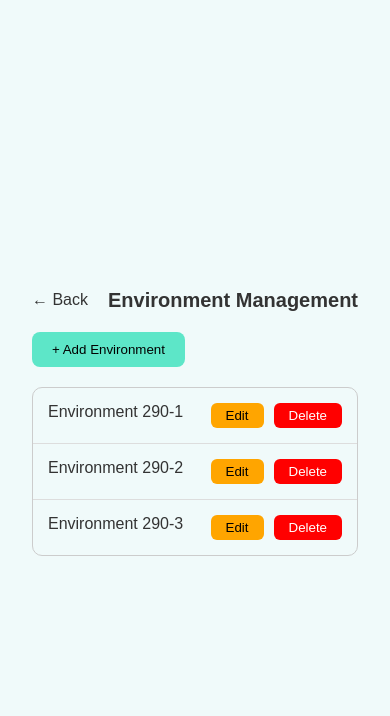
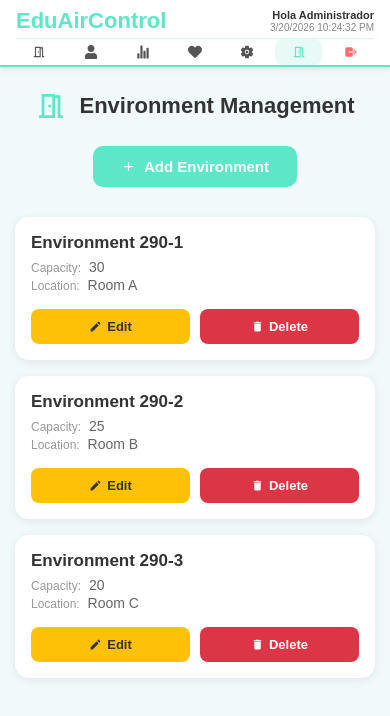
Before and after one commit to kensarusi/EduAirControl, a React (Vite) app in the folder Front-End/: page /management in a window 390 px wide. Shown: the top 716 px of the page. Built offline with nearby package versions, Linux system fonts and the light colour scheme.

Commit message:
CSS implementation in environment management

```diff
--- a/Front-End/src/screens/app/EnvironmentManagement.jsx
+++ b/Front-End/src/screens/app/EnvironmentManagement.jsx
@@ -1,88 +1,167 @@
 import { useState } from "react";
+import Navbar from "../../components/layout/Navbar";
+import { MdEdit, MdDelete, MdAdd, MdClose } from "react-icons/md";
+import { MdOutlineMeetingRoom } from "react-icons/md";
 import "../../styles/app/environment.css";
 
-export default function EnvironmentManagement() {
-  const [environments, setEnvironments] = useState([
-    { id: 1, name: "Environment 290-1" },
-    { id: 2, name: "Environment 290-2" },
-    { id: 3, name: "Environment 290-3" },
-  ]);
+const INITIAL_ENVIRONMENTS = [
+  { id: 1, name: "Environment 290-1", capacity: 30, location: "Room A" },
+  { id: 2, name: "Environment 290-2", capacity: 25, location: "Room B" },
+  { id: 3, name: "Environment 290-3", capacity: 20, location: "Room C" },
+];
 
-  const [showModal, setShowModal] = useState(false);
-  const [newEnv, setNewEnv] = useState("");
+function EnvironmentManagement() {
+  const [environments, setEnvironments] = useState(INITIAL_ENVIRONMENTS);
+  const [modal, setModal] = useState({ open: false, mode: "add", env: null });
+  const [form, setForm] = useState({ name: "", capacity: "", location: "" });
+  const [deleteConfirm, setDeleteConfirm] = useState(null);
 
-  //  agregar
-  const handleAdd = () => {
-    if (!newEnv.trim()) return;
+  const openAdd = () => {
+    setForm({ name: "", capacity: "", location: "" });
+    setModal({ open: true, mode: "add", env: null });
+  };
 
+  const openEdit = (env) => {
+    setForm({ name: env.name, capacity: env.capacity, location: env.location });
+    setModal({ open: true, mode: "edit", env });
+  };
+
+  const closeModal = () => setModal({ open: false, mode: "add", env: null });
+
+  const handleSave = () => {
+    if (!form.name.trim()) return;
+    if (modal.mode === "add") {
       setEnvironments([
         ...environments,
-      { id: Date.now(), name: newEnv },
+        { id: Date.now(), name: form.name, capacity: Number(form.capacity) || 0, location: form.location || "Unknown" },
       ]);
-
-    setNewEnv("");
-    setShowModal(false);
+    } else {
+      setEnvironments(environments.map((e) =>
+        e.id === modal.env.id
+          ? { ...e, name: form.name, capacity: Number(form.capacity) || 0, location: form.location }
+          : e
+      ));
+    }
+    closeModal();
   };
 
-  //  eliminar
   const handleDelete = (id) => {
-    setEnvironments(environments.filter((env) => env.id !== id));
+    setEnvironments(environments.filter((e) => e.id !== id));
+    setDeleteConfirm(null);
   };
 
   return (
-    <div className="management-container">
+    <div className="mgmt-page">
+      <Navbar />
 
-      {/* Header */}
-      <div className="header">
-        <span className="back">← Back</span>
-        <h1>Environment Management</h1>
+      <div className="mgmt-container">
+        {/* Título */}
+        <div className="mgmt-title-row">
+          <MdOutlineMeetingRoom className="mgmt-title-icon" />
+          <h1 className="mgmt-title">Environment Management</h1>
         </div>
 
         {/* Botón agregar */}
-      <button className="btn-add" onClick={() => setShowModal(true)}>
-        + Add Environment
+        <div className="mgmt-actions-top">
+          <button className="btn-add-env" onClick={openAdd}>
+            <MdAdd /> Add Environment
           </button>
+        </div>
 
         {/* Lista */}
-      <div className="env-list">
-        {environments.map((env) => (
-          <div key={env.id} className="env-item">
-            <span>{env.name}</span>
-
-            <div className="actions">
-              <button className="btn-edit">Edit</button>
-              <button
-                className="btn-delete"
-                onClick={() => handleDelete(env.id)}
-              >
-                Delete
+        <div className="mgmt-list">
+          {environments.length === 0 ? (
+            <div className="mgmt-empty">
+              <p>No environments yet. Add one!</p>
+            </div>
+          ) : (
+            environments.map((env) => (
+              <div className="mgmt-card" key={env.id}>
+                <div className="mgmt-card-info">
+                  <h3>{env.name}</h3>
+                  <p><span>Capacity:</span> {env.capacity}</p>
+                  <p><span>Location:</span> {env.location}</p>
+                </div>
+                <div className="mgmt-card-actions">
+                  <button className="btn-edit" onClick={() => openEdit(env)}>
+                    <MdEdit /> Edit
+                  </button>
+                  <button className="btn-delete" onClick={() => setDeleteConfirm(env.id)}>
+                    <MdDelete /> Delete
                   </button>
                 </div>
               </div>
-        ))}
+            ))
+          )}
+        </div>
       </div>
 
-      {/* Modal */}
-      {showModal && (
-        <div className="modal-overlay">
-          <div className="modal">
-            <h2>Create Environment</h2>
+      {/* Modal agregar/editar */}
+      {modal.open && (
+        <div className="mgmt-overlay" onClick={closeModal}>
+          <div className="mgmt-modal" onClick={(e) => e.stopPropagation()}>
+            <div className="mgmt-modal-header">
+              <h3>{modal.mode === "add" ? "Add Environment" : "Edit Environment"}</h3>
+              <button className="btn-close" onClick={closeModal}><MdClose /></button>
+            </div>
 
+            <div className="mgmt-modal-body">
+              <label>Name *</label>
               <input
-              type="text"
-              placeholder="Environment name"
-              value={newEnv}
-              onChange={(e) => setNewEnv(e.target.value)}
+                className="mgmt-input"
+                placeholder="e.g. Environment 290-4"
+                value={form.name}
+                onChange={(e) => setForm({ ...form, name: e.target.value })}
               />
+              <label>Capacity</label>
+              <input
+                className="mgmt-input"
+                type="number"
+                placeholder="e.g. 30"
+                value={form.capacity}
+                onChange={(e) => setForm({ ...form, capacity: e.target.value })}
+              />
+              <label>Location</label>
+              <input
+                className="mgmt-input"
+                placeholder="e.g. Room A"
+                value={form.location}
+                onChange={(e) => setForm({ ...form, location: e.target.value })}
+              />
+            </div>
 
-            <div className="modal-actions">
-              <button onClick={() => setShowModal(false)}>Cancel</button>
-              <button onClick={handleAdd}>Save</button>
+            <div className="mgmt-modal-footer">
+              <button className="btn-cancel" onClick={closeModal}>Cancel</button>
+              <button className="btn-save" onClick={handleSave}>
+                {modal.mode === "add" ? "Add" : "Save Changes"}
+              </button>
             </div>
           </div>
         </div>
       )}
 
+      {/* Modal confirmar eliminar */}
+      {deleteConfirm && (
+        <div className="mgmt-overlay" onClick={() => setDeleteConfirm(null)}>
+          <div className="mgmt-modal mgmt-modal--sm" onClick={(e) => e.stopPropagation()}>
+            <div className="mgmt-modal-header">
+              <h3>Delete Environment</h3>
+              <button className="btn-close" onClick={() => setDeleteConfirm(null)}><MdClose /></button>
+            </div>
+            <div className="mgmt-modal-body">
+              <p>Are you sure you want to delete this environment? This action cannot be undone.</p>
+            </div>
+            <div className="mgmt-modal-footer">
+              <button className="btn-cancel" onClick={() => setDeleteConfirm(null)}>Cancel</button>
+              <button className="btn-delete-confirm" onClick={() => handleDelete(deleteConfirm)}>
+                Delete
+              </button>
+            </div>
+          </div>
+        </div>
+      )}
     </div>
   );
 }
+
+export default EnvironmentManagement;
--- a/Front-End/src/styles/app/environment.css
+++ b/Front-End/src/styles/app/environment.css
@@ -1,98 +1,318 @@
-.management-container {
-  max-width: 800px;
-  margin: auto;
-  padding: 20px;
+.mgmt-page {
+  min-height: 100vh;
+  background-color: var(--bg-body);
 }
 
-.header {
+.mgmt-container {
+  max-width: 800px;
+  margin: 0 auto;
+  padding: 90px 20px 40px;
+  box-sizing: border-box;
+}
+
+/* Título */
+.mgmt-title-row {
   display: flex;
   align-items: center;
-  gap: 20px;
+  justify-content: center;
+  gap: 12px;
+  margin-bottom: 24px;
 }
 
-.back {
-  cursor: pointer;
+.mgmt-title-icon {
+  font-size: 32px;
+  color: var(--accent);
 }
 
-/* BOTÓN */
-.btn-add {
-  margin: 20px 0;
-  padding: 10px 20px;
-  background-color: #5de6c8;
+.mgmt-title {
+  font-size: 28px;
+  color: var(--text-primary);
+  margin: 0;
+}
+
+/* Botón agregar */
+.mgmt-actions-top {
+  display: flex;
+  justify-content: center;
+  margin-bottom: 30px;
+}
+
+.btn-add-env {
+  display: flex;
+  align-items: center;
+  gap: 8px;
+  background: var(--accent);
+  color: white;
+  border: none;
+  padding: 12px 28px;
+  border-radius: 10px;
+  font-size: 15px;
+  font-weight: 600;
+  cursor: pointer;
+  transition: all 0.2s;
+}
+
+.btn-add-env:hover {
+  background: var(--accent-hover);
+  transform: translateY(-2px);
+  box-shadow: 0 4px 12px rgba(0,0,0,0.2);
+}
+
+/* Lista */
+.mgmt-list {
+  display: flex;
+  flex-direction: column;
+  gap: 16px;
+}
+
+.mgmt-empty {
+  text-align: center;
+  padding: 60px 20px;
+  color: var(--text-muted);
+  font-size: 16px;
+}
+
+/* Card */
+.mgmt-card {
+  background: var(--bg-card);
+  border-radius: 14px;
+  padding: 20px 24px;
+  display: flex;
+  align-items: center;
+  justify-content: space-between;
+  box-shadow: var(--shadow-card);
+  transition: transform 0.2s;
+  box-sizing: border-box;
+}
+
+.mgmt-card:hover {
+  transform: translateY(-2px);
+}
+
+.mgmt-card-info h3 {
+  font-size: 17px;
+  color: var(--text-primary);
+  margin: 0 0 6px;
+}
+
+.mgmt-card-info p {
+  font-size: 14px;
+  color: var(--text-secondary);
+  margin: 2px 0;
+}
+
+.mgmt-card-info p span {
+  color: var(--text-muted);
+  font-size: 12px;
+  margin-right: 4px;
+}
+
+/* Botones card */
+.mgmt-card-actions {
+  display: flex;
+  gap: 10px;
+  flex-shrink: 0;
+}
+
+.btn-edit, .btn-delete {
+  display: flex;
+  align-items: center;
+  gap: 5px;
+  padding: 8px 14px;
   border: none;
   border-radius: 8px;
+  font-size: 13px;
+  font-weight: 600;
   cursor: pointer;
+  transition: all 0.2s;
 }
 
-/* LISTA */
-.env-list {
-  border: 1px solid #ccc;
-  border-radius: 10px;
+.btn-edit {
+  background: #ffc107;
+  color: #333;
+}
+
+.btn-edit:hover {
+  background: #e6ad06;
+  transform: scale(1.05);
+}
+
+.btn-delete {
+  background: #dc3545;
+  color: white;
+}
+
+.btn-delete:hover {
+  background: #c82333;
+  transform: scale(1.05);
+}
+
+/* Modal */
+.mgmt-overlay {
+  position: fixed;
+  inset: 0;
+  background: rgba(0,0,0,0.55);
+  display: flex;
+  align-items: center;
+  justify-content: center;
+  z-index: 1000;
+  padding: 20px;
+  box-sizing: border-box;
+}
+
+.mgmt-modal {
+  background: var(--bg-card);
+  border-radius: 16px;
+  width: 100%;
+  max-width: 420px;
+  box-shadow: 0 8px 32px rgba(0,0,0,0.3);
   overflow: hidden;
 }
 
-.env-item {
+.mgmt-modal--sm {
+  max-width: 360px;
+}
+
+.mgmt-modal-header {
   display: flex;
   justify-content: space-between;
-  padding: 15px;
-  border-bottom: 1px solid #ddd;
+  align-items: center;
+  padding: 20px 24px 16px;
+  border-bottom: 1px solid var(--border-card);
 }
 
-.env-item:last-child {
-  border-bottom: none;
+.mgmt-modal-header h3 {
+  font-size: 18px;
+  color: var(--text-primary);
+  margin: 0;
 }
 
-/* BOTONES */
-.actions {
+.btn-close {
+  background: none;
+  border: none;
+  font-size: 22px;
+  color: var(--text-muted);
+  cursor: pointer;
   display: flex;
-  gap: 10px;
+  align-items: center;
+  transition: color 0.2s;
 }
 
-.btn-edit {
-  background-color: orange;
-  border: none;
-  padding: 5px 15px;
-  border-radius: 6px;
-  cursor: pointer;
+.btn-close:hover { color: var(--text-primary); }
+
+.mgmt-modal-body {
+  padding: 20px 24px;
+  display: flex;
+  flex-direction: column;
+  gap: 8px;
 }
 
-.btn-delete {
-  background-color: red;
-  color: white;
-  border: none;
-  padding: 5px 15px;
-  border-radius: 6px;
-  cursor: pointer;
+.mgmt-modal-body label {
+  font-size: 12px;
+  font-weight: 600;
+  color: var(--text-muted);
+  text-transform: uppercase;
+  letter-spacing: 0.05em;
+  margin-top: 6px;
 }
 
-/* MODAL */
-.modal-overlay {
-  position: fixed;
-  top: 0;
-  left: 0;
-  width: 100%;
-  height: 100%;
-  background: rgba(0,0,0,0.5);
-
-  display: flex;
-  justify-content: center;
-  align-items: center;
+.mgmt-modal-body p {
+  font-size: 14px;
+  color: var(--text-secondary);
+  margin: 0;
 }
 
-.modal {
-  background: white;
-  padding: 20px;
-  border-radius: 10px;
-  width: 300px;
+.mgmt-input {
+  width: 100%;
+  padding: 11px 14px;
+  background: var(--bg-input);
+  border: 1.5px solid var(--border-color);
+  border-radius: 8px;
+  color: var(--text-primary);
+  font-size: 14px;
+  box-sizing: border-box;
+  transition: border-color 0.2s;
 }
 
-.modal input {
-  width: 100%;
-  padding: 10px;
-  margin: 10px 0;
+.mgmt-input:focus {
+  outline: none;
+  border-color: var(--accent);
 }
 
-.modal-actions {
+.mgmt-modal-footer {
   display: flex;
-  justify-content: space-between;
+  justify-content: flex-end;
+  gap: 10px;
+  padding: 16px 24px 20px;
+  border-top: 1px solid var(--border-card);
 }
+
+.btn-cancel {
+  padding: 10px 20px;
+  border: 1.5px solid var(--border-color);
+  border-radius: 8px;
+  background: transparent;
+  color: var(--text-secondary);
+  font-size: 14px;
+  cursor: pointer;
+  transition: all 0.2s;
+}
+
+.btn-cancel:hover {
+  border-color: var(--accent);
+  color: var(--text-primary);
+}
+
+.btn-save {
+  padding: 10px 22px;
+  border: none;
+  border-radius: 8px;
+  background: var(--accent);
+  color: white;
+  font-size: 14px;
+  font-weight: 600;
+  cursor: pointer;
+  transition: all 0.2s;
+}
+
+.btn-save:hover { background: var(--accent-hover); }
+
+.btn-delete-confirm {
+  padding: 10px 22px;
+  border: none;
+  border-radius: 8px;
+  background: #dc3545;
+  color: white;
+  font-size: 14px;
+  font-weight: 600;
+  cursor: pointer;
+  transition: all 0.2s;
+}
+
+.btn-delete-confirm:hover { background: #c82333; }
+
+/* Responsive móvil */
+@media (max-width: 768px) {
+  .mgmt-container {
+    padding: 90px 15px 30px;
+  }
+
+  .mgmt-title { font-size: 22px; }
+
+  .mgmt-card {
+    flex-direction: column;
+    align-items: flex-start;
+    gap: 14px;
+    padding: 16px;
+  }
+
+  .mgmt-card-actions {
+    width: 100%;
+  }
+
+  .btn-edit, .btn-delete {
+    flex: 1;
+    justify-content: center;
+    padding: 10px;
+  }
+}
```
Lines whose indentation alone changed are shown as unchanged.
